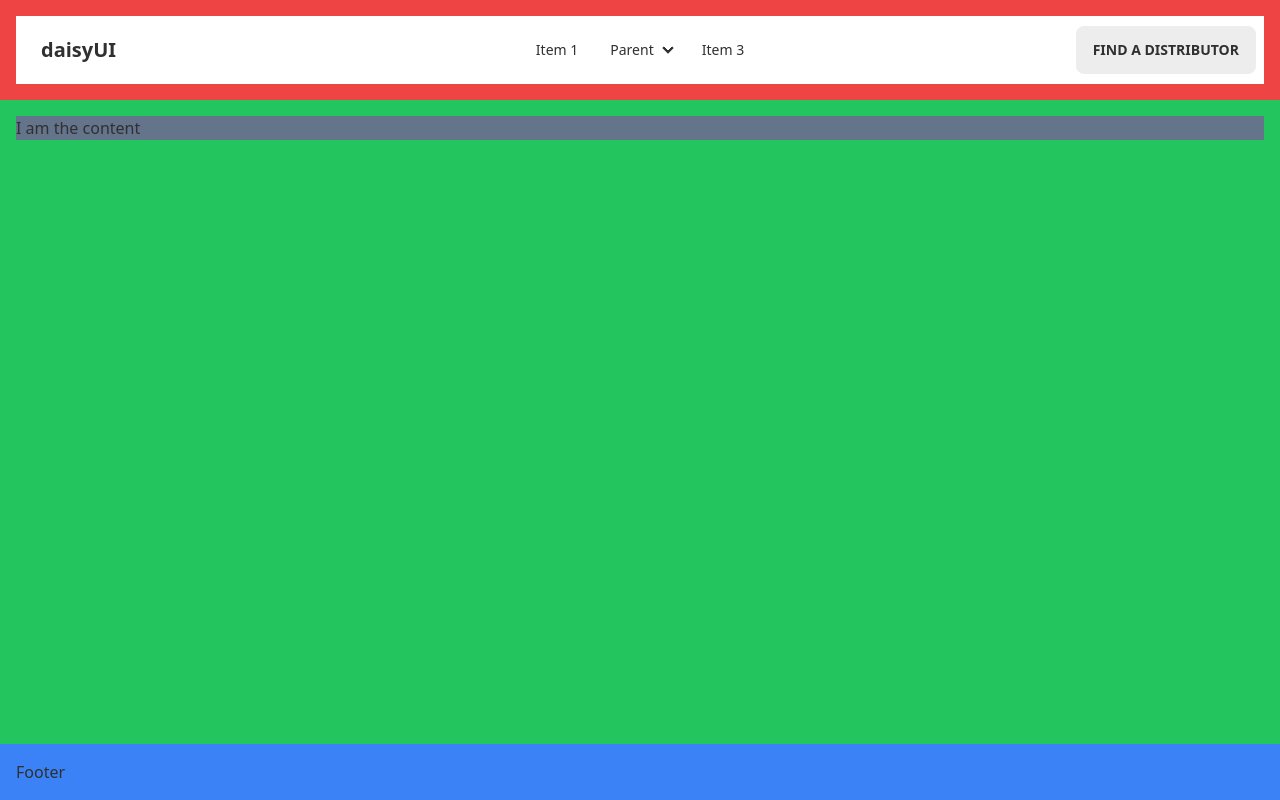
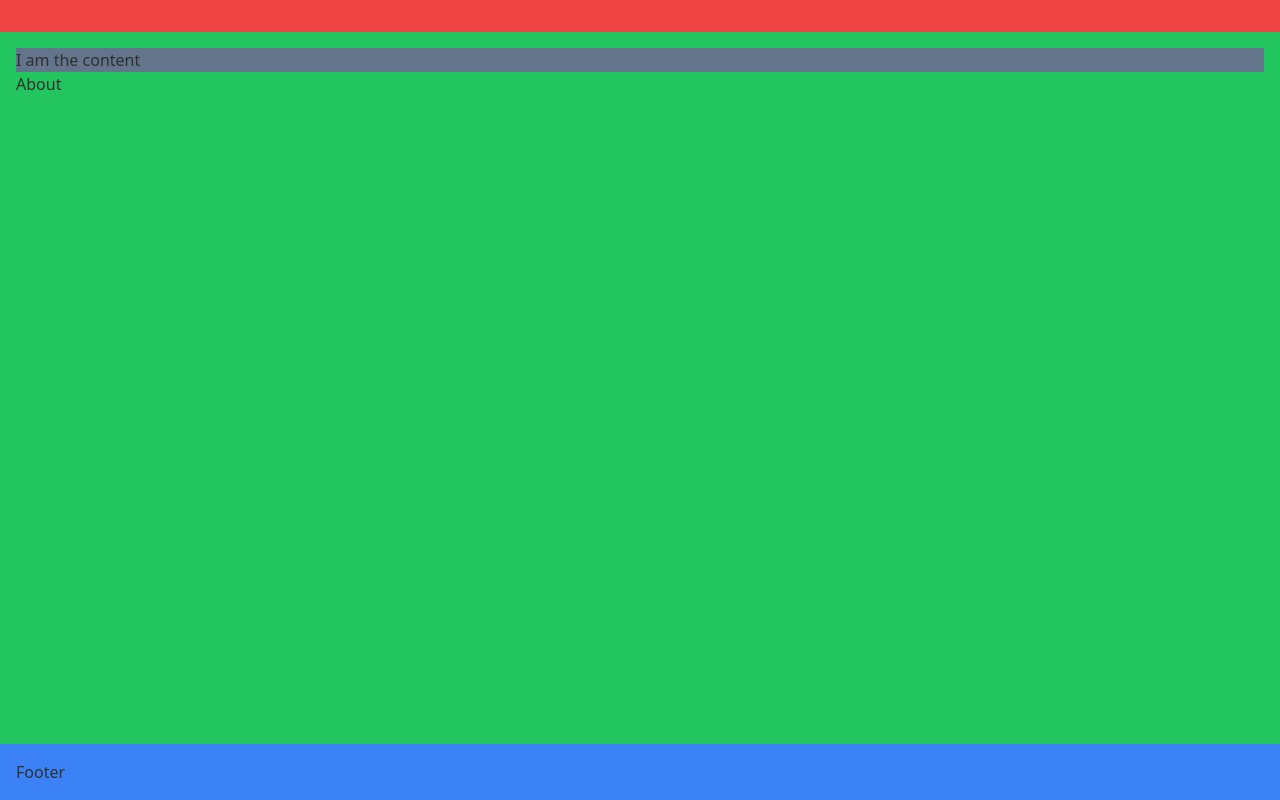
Before and after one commit to lsapundzic/b2b-store-frontend, a Next.js app: page / in a window 1280 px wide. Built offline with nearby package versions, Linux system fonts and the light colour scheme.

Commit message:
Push to test link

```diff
--- a/app/components/Navbar.jsx
+++ b/app/components/Navbar.jsx
@@ -1,77 +1,7 @@
+import Link from "next/link";
+
 export default function Navbar() {
-  return (
-    <nav>
-      <div className="navbar bg-base-100">
-        <div className="navbar-start">
-          <div className="dropdown">
-            <label tabIndex={0} className="btn btn-ghost lg:hidden">
-              <svg
-                xmlns="http://www.w3.org/2000/svg"
-                className="h-5 w-5"
-                fill="none"
-                viewBox="0 0 24 24"
-                stroke="currentColor"
-              >
-                <path
-                  strokeLinecap="round"
-                  strokeLinejoin="round"
-                  strokeWidth="2"
-                  d="M4 6h16M4 12h8m-8 6h16"
-                />
-              </svg>
-            </label>
-            <ul
-              tabIndex={0}
-              className="menu menu-sm dropdown-content mt-3 p-2 shadow bg-base-100 rounded-box w-52"
-            >
-              <li>
-                <a>Item 1</a>
-              </li>
-              <li>
-                <a>Parent</a>
-                <ul className="p-2">
-                  <li>
-                    <a>Submenu 1</a>
-                  </li>
-                  <li>
-                    <a>Submenu 2</a>
-                  </li>
-                </ul>
-              </li>
-              <li>
-                <a>Item 3</a>
-              </li>
-            </ul>
-          </div>
-          <a className="btn btn-ghost normal-case text-xl">daisyUI</a>
-        </div>
-        <div className="navbar-center hidden lg:flex">
-          <ul className="menu menu-horizontal px-1">
-            <li>
-              <a>Item 1</a>
-            </li>
-            <li tabIndex={0}>
-              <details>
-                <summary>Parent</summary>
-                <ul className="p-2">
-                  <li>
-                    <a>Submenu 1</a>
-                  </li>
-                  <li>
-                    <a>Submenu 2</a>
-                  </li>
-                </ul>
-              </details>
-            </li>
-            <li>
-              <a>Item 3</a>
-            </li>
-          </ul>
-        </div>
-        <div className="navbar-end">
-          <a className="btn">Find a Distributor</a>
-        </div>
-      </div>
-    </nav>
-  );
+  console.log("Navbar running...");
+
+  return <nav></nav>;
 }
--- a/app/layout.js
+++ b/app/layout.js
@@ -14,14 +14,14 @@ export default function RootLayout({ children }) {
     <html lang="en">
       {/* Suppress Hydration Warning added to stop the browser console message caused by Grammarly*/}
       <body suppressHydrationWarning={true}>
-        <div class="flex min-h-screen flex-col">
-          <header class="p-4 bg-red-500">
+        <div className="flex min-h-screen flex-col">
+          <header className="p-4 bg-red-500">
             <Navbar />
           </header>
-          <div class="flex flex-1 flex-row">
-            <main class="flex-1 p-4 bg-green-500">{children}</main>
+          <div className="flex flex-1 flex-row">
+            <main className="flex-1 p-4 bg-green-500">{children}</main>
           </div>
-          <footer class="p-4 bg-blue-500">Footer</footer>
+          <footer className="p-4 bg-blue-500">Footer</footer>
         </div>
       </body>
     </html>
--- a/app/page.jsx
+++ b/app/page.jsx
@@ -6,6 +6,9 @@ export default function Homepage() {
   return (
     <div>
       <p className="bg-slate-500">I am the content</p>
+      <div>
+        <a href="./about">About</a>
+      </div>
     </div>
   );
 }
```
